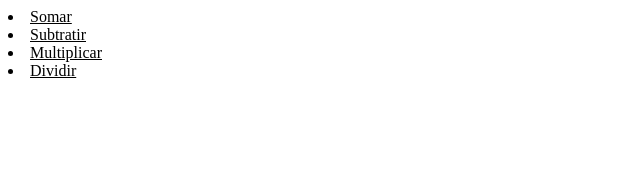
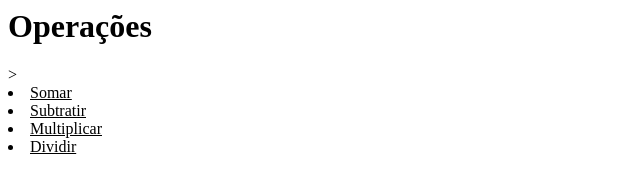
Before and after one commit to alvaro-dev/git-projects, a plain HTML site: page index.html in a window 1280 px wide. Shown: the whole page, without its empty margins (0-640 px from the left). Drawn offline with Linux system fonts and the light colour scheme.

Commit message:
inserir titulo

```diff
--- a/index.html
+++ b/index.html
@@ -3,6 +3,7 @@
   <title>Calculadora 2.0</title>
 </head>
 <body>
+  <h1>Operações</h1>>
   <u><li>Somar</li></u>
   <u><li>Subtratir</li></u>
   <u><li>Multiplicar</li></u>
```
